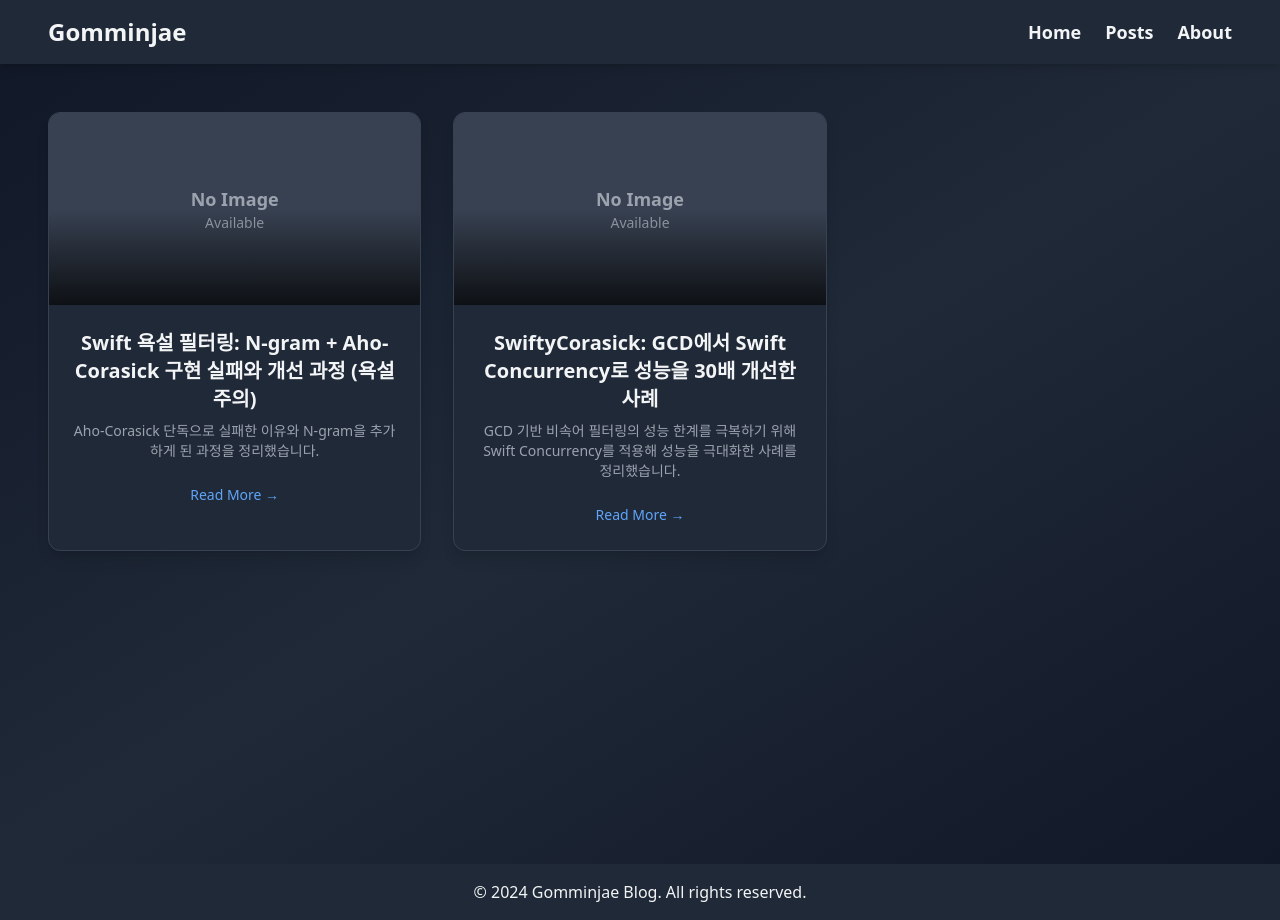
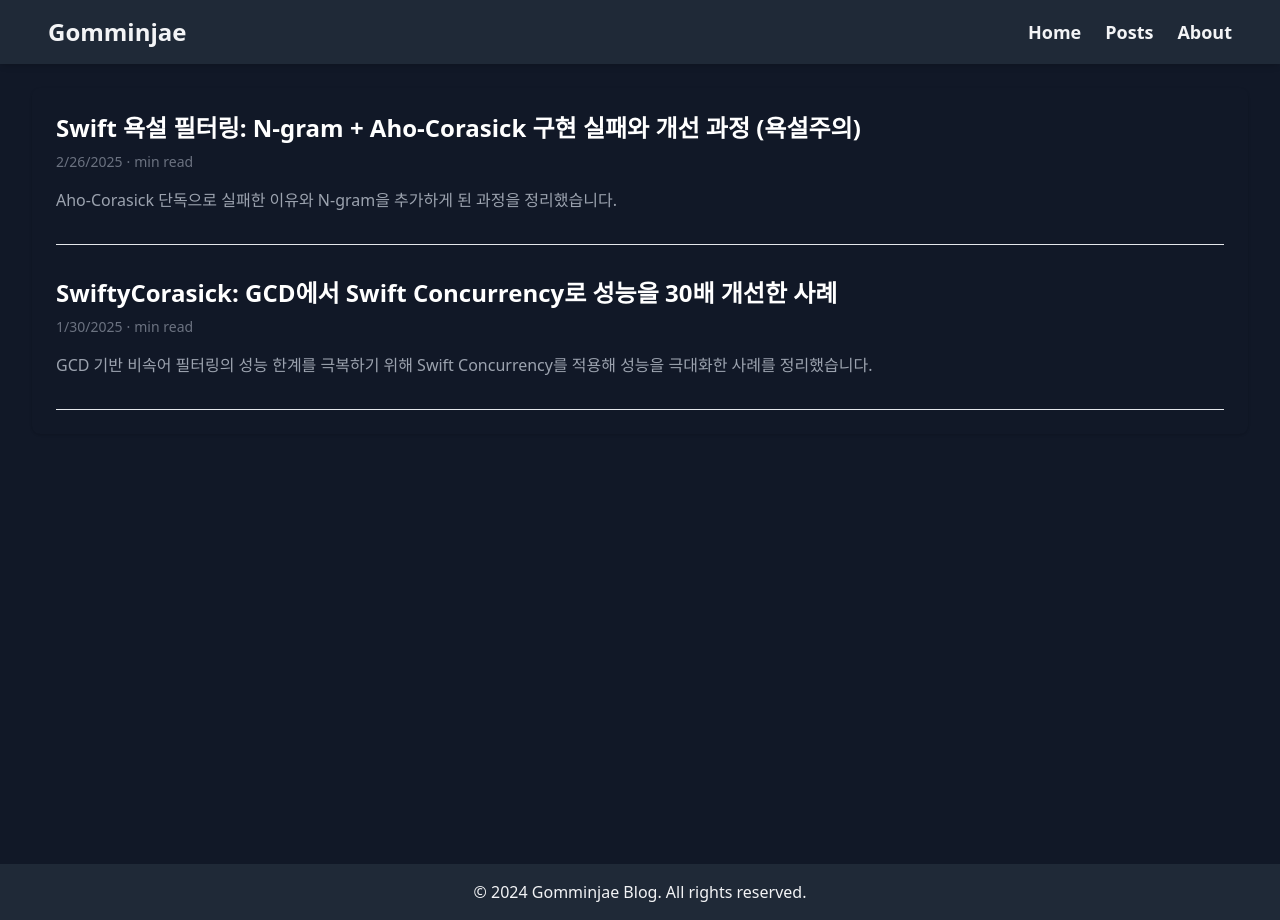
Before and after one commit to gomminjae/gomminjae-blog, a Next.js app: page / in a window 1280 px wide. Built offline with nearby package versions, Linux system fonts and the light colour scheme.

Commit message:
Feat: Home Articel List

```diff
--- a/src/app/page.tsx
+++ b/src/app/page.tsx
@@ -5,50 +5,32 @@ export default function HomePage() {
   const posts = getAllPosts();
 
   return (
-    <div className="relative w-full min-h-screen bg-gradient-to-br from-gray-900 via-gray-800 to-gray-900 overflow-hidden">
-      {/* 메인 콘텐츠 */}
-      <main className="relative z-10 max-w-7xl mx-auto px-6 sm:px-12 py-12 text-center">
-        {/* 블로그 글 리스트 */}
-        <div className="grid gap-8 grid-cols-1 sm:grid-cols-2 lg:grid-cols-3">
-          {posts.map((post) => (
-            <div
-              key={post.slug}
-              className="group relative bg-gray-800 border border-gray-700 rounded-xl shadow-lg overflow-hidden hover:shadow-xl transition transform hover:-translate-y-1"
-            >
-              {/* 이미지 또는 대체 영역 */}
-              <div className="relative h-48 flex items-center justify-center bg-gray-700">
-                {post.metadata.image ? (
-                  <img
-                    src={post.metadata.image}
-                    alt={post.metadata.title}
-                    className="absolute inset-0 w-full h-full object-cover group-hover:scale-110 transition-transform duration-300"
-                  />
-                ) : (
-                  <div className="flex flex-col items-center justify-center h-full text-gray-400">
-                    <span className="text-lg font-semibold">No Image</span>
-                    <span className="text-sm">Available</span>
+    <div className="min-h-screen bg-gradient-to-br">
+      {/* Header Section */}
+
+      {/* Main Content */}
+      <main className="max-w-7xl mx-auto py-6 sm:px-6 lg:px-8">
+        <div className="bg-gradient-to-t overflow-hidden shadow rounded-lg">
+          <div className="px-4 py-5 sm:p-6">
+            {/* Article List */}
+            <div className="space-y-8">
+              {posts.map((post) => (
+                <div key={post.slug} className="border-b pb-8">
+                  <h2 className="text-2xl font-semibold text-white">
+                    <Link href={`/article/${post.slug}`} className="hover:text-blue-500">{post.metadata.title}</Link>
+                  </h2>
+                  <div className="mt-2 flex items-center text-sm text-gray-500">
+                    <time dateTime={post.metadata.date}>
+                      {new Date(post.metadata.date).toLocaleDateString()}
+                    </time>
+                    <span className="mx-1">·</span>
+                    <span>{post.metadata.readingTime} min read</span>
                   </div>
-                )}
-                <div className="absolute inset-0 bg-gradient-to-t from-black via-transparent to-transparent opacity-75 group-hover:opacity-50 transition-opacity"></div>
-              </div>
-
-              {/* 텍스트 영역 */}
-              <div className="relative p-6">
-                <h3 className="text-xl font-semibold text-gray-100 group-hover:text-blue-400">
-                  {post.metadata.title}
-                </h3>
-                <p className="text-sm text-gray-400 mt-2 mb-4 line-clamp-3">
-                  {post.metadata.description}
-                </p>
-                <Link
-                  href={`/article/${post.slug}`}
-                  className="inline-block text-sm font-medium text-blue-400 hover:text-blue-300 mt-2"
-                >
-                  Read More →
-                </Link>
-              </div>
+                  <p className="mt-4 text-gray-400">{post.metadata.description}</p>
+                </div>
+              ))}
             </div>
-          ))}
+          </div>
         </div>
       </main>
     </div>
```
